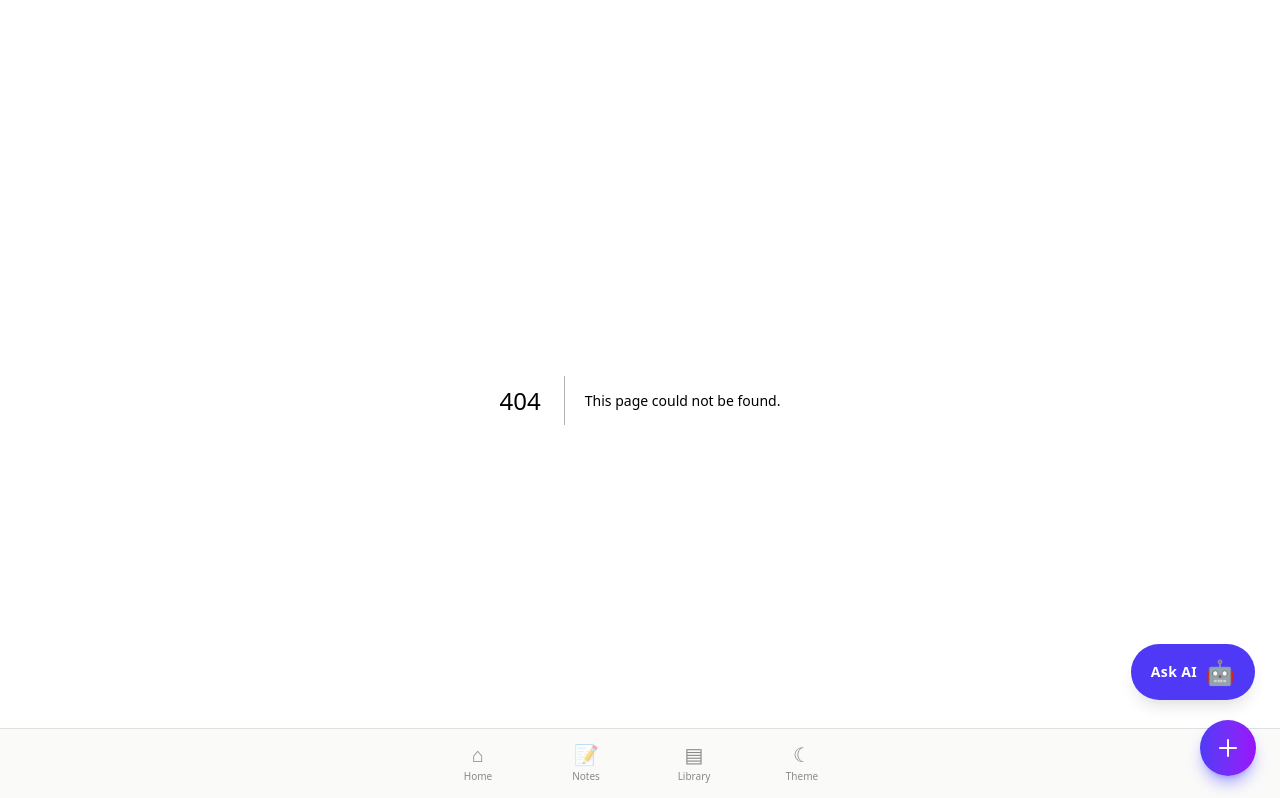
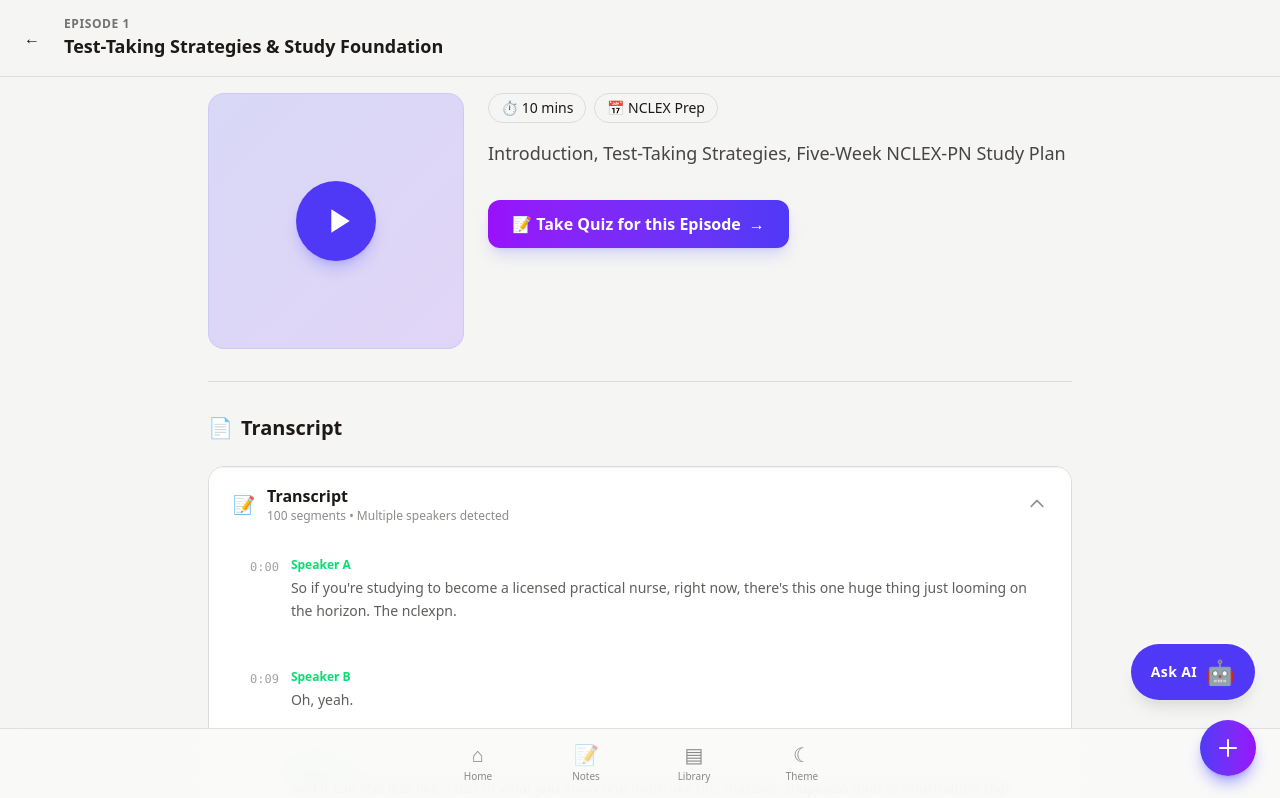
Before and after one commit to SGiQ/nclex-study-guide, a Next.js app: page /audio/1 in a window 1280 px wide. Before the commit this address had no page. Shown: the top 798 px of the page. Built offline with nearby package versions, Linux system fonts and the light colour scheme.

Commit message:
Implement Audio Lesson page and move transcript view

```diff
--- /dev/null
+++ b/app/audio/[id]/page.tsx
@@ -0,0 +1,132 @@
+'use client';
+
+import { use, useEffect, useState } from 'react';
+import Link from 'next/link';
+import { notFound } from 'next/navigation';
+import { usePlayer } from '@/app/context/PlayerContext';
+import TranscriptViewer from '@/app/components/TranscriptViewer';
+import { getTranscript } from '@/app/data/transcripts';
+import episodes from '@/app/data/episodes.json';
+
+export default function AudioLessonPage({ params }: { params: Promise<{ id: string }> }) {
+    const { id } = use(params);
+    const episodeId = parseInt(id);
+    const episode = episodes.find(e => e.id === episodeId);
+
+    const { currentTime, currentEpisode, playEpisode, isPlaying, setIsPlaying } = usePlayer();
+
+    // Determine effective time:
+    // If this episode is playing, use global currentTime.
+    // If not, use 0 or local state if we want to support reading without playing (but auto-scroll won't work).
+    // The user wants to "transcription to the audio lesson", so syncing is key.
+    const isCurrentEpisode = currentEpisode?.id === episodeId;
+    const effectiveTime = isCurrentEpisode ? currentTime : 0;
+
+    if (!episode) {
+        return notFound();
+    }
+
+    const segments = getTranscript(episodeId);
+
+    const handlePlayPause = () => {
+        if (isCurrentEpisode) {
+            setIsPlaying(!isPlaying);
+        } else {
+            // Need to reshape episode from JSON to match PlayerContext Episode type if needed
+            // efficiently they are likely same structure
+            playEpisode(episode as any);
+        }
+    };
+
+    return (
+        <div className="min-h-screen bg-background pb-[180px] text-foreground">
+            {/* Header */}
+            <div className="sticky top-0 z-10 bg-background/80 backdrop-blur-md border-b border-nav-border px-4 py-4">
+                <div className="flex items-center gap-4">
+                    <Link href="/audio" className="h-8 w-8 flex items-center justify-center rounded-full bg-surface/10 hover:bg-surface/20 transition-colors">
+                        ←
+                    </Link>
+                    <div className="flex-1 min-w-0">
+                        <div className="text-xs font-bold uppercase tracking-wider opacity-60">Episode {episode.order}</div>
+                        <h1 className="text-lg font-bold truncate pr-4">{episode.title}</h1>
+                    </div>
+                </div>
+            </div>
+
+            <div className="max-w-4xl mx-auto p-4 space-y-8 animate-enter">
+
+                {/* Hero / Player Control Area */}
+                <div className="flex flex-col md:flex-row gap-6 items-start">
+                    {/* Art / Play Button */}
+                    <div className="w-full md:w-64 shrink-0">
+                        <div className="aspect-square rounded-2xl bg-indigo-500/10 border border-indigo-500/20 flex items-center justify-center relative overflow-hidden group">
+                            <div className="absolute inset-0 bg-gradient-to-br from-indigo-500/20 to-purple-500/20 opacity-50" />
+                            <button
+                                onClick={handlePlayPause}
+                                className="relative z-10 h-20 w-20 rounded-full bg-indigo-600 hover:bg-indigo-500 text-white flex items-center justify-center transition-transform hover:scale-105 active:scale-95 shadow-lg shadow-indigo-500/30"
+                            >
+                                {isCurrentEpisode && isPlaying ? (
+                                    <svg className="w-10 h-10" fill="currentColor" viewBox="0 0 24 24"><path d="M6 19h4V5H6v14zm8-14v14h4V5h-4z" /></svg>
+                                ) : (
+                                    <svg className="w-10 h-10 ml-1" fill="currentColor" viewBox="0 0 24 24"><path d="M8 5v14l11-7z" /></svg>
+                                )}
+                            </button>
+                        </div>
+                    </div>
+
+                    {/* Metadata */}
+                    <div className="flex-1 space-y-4">
+                        <div className="flex flex-wrap gap-2 text-sm">
+                            <span className="px-3 py-1 rounded-full bg-surface/10 border border-nav-border font-medium">
+                                ⏱️ {Math.floor(episode.duration / 60)} mins
+                            </span>
+                            <span className="px-3 py-1 rounded-full bg-surface/10 border border-nav-border font-medium">
+                                📅 NCLEX Prep
+                            </span>
+                        </div>
+                        <p className="text-foreground/80 leading-relaxed text-lg">
+                            {episode.description}
+                        </p>
+
+                        {/* Quiz Call to Action */}
+                        <div className="pt-4">
+                            <Link
+                                href={`/quizzes/${episodeId}`}
+                                className="inline-flex items-center gap-2 px-6 py-3 rounded-xl bg-gradient-to-r from-purple-600 to-indigo-600 text-white font-bold hover:opacity-90 transition-opacity shadow-lg shadow-indigo-500/20"
+                            >
+                                <span>📝 Take Quiz for this Episode</span>
+                                <span>→</span>
+                            </Link>
+                        </div>
+                    </div>
+                </div>
+
+                {/* Transcript Section */}
+                <div className="pt-8 border-t border-nav-border">
+                    <h2 className="text-xl font-bold mb-6 flex items-center gap-2">
+                        <span>📄</span> Transcript
+                    </h2>
+
+                    <div className="bg-surface/5 rounded-2xl border border-nav-border overflow-hidden min-h-[400px]">
+                        <TranscriptViewer
+                            segments={segments}
+                            currentTime={effectiveTime}
+                            onSeek={(time) => {
+                                if (isCurrentEpisode) {
+                                    // Use PlayerContext play logic if available or access audioRef?
+                                    // PlayerContext doesn't expose seek.
+                                    // We might need to handle seek via global player or ignore for now.
+                                    // Actually, Player.tsx handles seek internally. External seek is hard via Context currently.
+                                    // We provided `setCurrentTime` but that updates state, doesn't seek audio.
+                                    // To fix this fully, we'd need `seekTo` in context.
+                                    // For now, auto-scroll works "read-only" sync. Seek might be disabled or minimal.
+                                }
+                            }}
+                        />
+                    </div>
+                </div>
+
+            </div>
+        </div>
+    );
+}
--- a/app/audio/page.tsx
+++ b/app/audio/page.tsx
@@ -83,10 +83,10 @@ export default function AudioParams() {
                     const isCurrent = currentEpisode?.id === episode.id;
 
                     return (
-                        <div
+                        <Link
                             key={episode.id}
-                            onClick={() => playEpisode(episode)}
-                            className={`animate-enter p-4 flex items-center gap-4 cursor-pointer hover:bg-surface/5 active:scale-[0.99] transition-all ${isCurrent ? 'bg-indigo-500/10 border-l-4 border-indigo-500' : 'border-l-4 border-transparent'}`}
+                            href={`/audio/${episode.id}`}
+                            className={`block animate-enter p-4 flex items-center gap-4 cursor-pointer hover:bg-surface/5 active:scale-[0.99] transition-all ${isCurrent ? 'bg-indigo-500/10 border-l-4 border-indigo-500' : 'border-l-4 border-transparent'}`}
                         >
                             {/* Number Box */}
                             <div className={`h-12 w-12 rounded-lg shrink-0 flex items-center justify-center shadow-sm transition-colors ${isCurrent ? 'bg-indigo-600 text-white' : 'bg-blue-600 text-white'}`}>
@@ -147,10 +147,17 @@ export default function AudioParams() {
                             </div>
 
                             {/* Play Action */}
-                            <button className={`h-8 w-8 flex items-center justify-center rounded-full border transition-colors ${isCurrent ? 'border-indigo-500/30 text-indigo-400' : 'border-foreground/10 text-foreground/20'}`}>
+                            <button
+                                onClick={(e) => {
+                                    e.preventDefault();
+                                    e.stopPropagation();
+                                    playEpisode(episode);
+                                }}
+                                className={`h-8 w-8 flex items-center justify-center rounded-full border transition-colors hover:bg-surface/20 ${isCurrent ? 'border-indigo-500/30 text-indigo-400' : 'border-foreground/10 text-foreground/20'}`}
+                            >
                                 {isCurrent && isPlaying ? '⏸' : '▶'}
                             </button>
-                        </div>
+                        </Link>
                     );
                 })}
 
--- a/app/components/Player.tsx
+++ b/app/components/Player.tsx
@@ -8,7 +8,7 @@ import TranscriptViewer from './TranscriptViewer';
 import { getTranscript } from '@/app/data/transcripts';
 
 export default function Player() {
-    const { currentEpisode, isPlaying, setIsPlaying, togglePlay, closePlayer } = usePlayer();
+    const { currentEpisode, isPlaying, setIsPlaying, togglePlay, closePlayer, setCurrentTime } = usePlayer();
     const { saveItem, removeItem, isSaved } = useLibrary();
 
     const audioRef = useRef<HTMLAudioElement>(null);
@@ -50,6 +50,7 @@ export default function Player() {
     const handleTimeUpdate = () => {
         if (audioRef.current) {
             const current = audioRef.current.currentTime;
+            setCurrentTime(current);
             const total = audioRef.current.duration || duration || 1;
 
             if (audioRef.current.duration && Math.abs(audioRef.current.duration - duration) > 1) {
@@ -312,18 +313,7 @@ export default function Player() {
                         </div>
                     </div>
 
-                    {/* Transcript Viewer */}
-                    {currentEpisode && (
-                        <TranscriptViewer
-                            segments={getTranscript(currentEpisode.id)}
-                            currentTime={audioRef.current?.currentTime || 0}
-                            onSeek={(time) => {
-                                if (audioRef.current) {
-                                    audioRef.current.currentTime = time;
-                                }
-                            }}
-                        />
-                    )}
+
 
                     {/* Bottom Icons (Connect/Share) */}
                     <div className="flex-none flex items-center justify-between px-4 pb-2">
--- a/app/context/PlayerContext.tsx
+++ b/app/context/PlayerContext.tsx
@@ -14,10 +14,12 @@ interface Episode {
 interface PlayerContextType {
     currentEpisode: Episode | null;
     isPlaying: boolean;
+    currentTime: number;
     playEpisode: (episode: Episode) => void;
     loadEpisode: (episode: Episode) => void;
     togglePlay: () => void;
     setIsPlaying: (playing: boolean) => void;
+    setCurrentTime: (time: number) => void;
     closePlayer: () => void;
 }
 
@@ -26,6 +28,7 @@ const PlayerContext = createContext<PlayerContextType | undefined>(undefined);
 export function PlayerProvider({ children }: { children: ReactNode }) {
     const [currentEpisode, setCurrentEpisode] = useState<Episode | null>(null);
     const [isPlaying, setIsPlaying] = useState(false);
+    const [currentTime, setCurrentTime] = useState(0);
 
     const playEpisode = (episode: Episode) => {
         if (currentEpisode?.id === episode.id) {
@@ -33,12 +36,14 @@ export function PlayerProvider({ children }: { children: ReactNode }) {
         } else {
             setCurrentEpisode(episode);
             setIsPlaying(true);
+            setCurrentTime(0);
         }
     };
 
     const loadEpisode = (episode: Episode) => {
         setCurrentEpisode(episode);
         setIsPlaying(false);
+        setCurrentTime(0);
     };
 
     const togglePlay = () => {
@@ -48,10 +53,11 @@ export function PlayerProvider({ children }: { children: ReactNode }) {
     const closePlayer = () => {
         setCurrentEpisode(null);
         setIsPlaying(false);
+        setCurrentTime(0);
     };
 
     return (
-        <PlayerContext.Provider value={{ currentEpisode, isPlaying, playEpisode, loadEpisode, togglePlay, setIsPlaying, closePlayer }}>
+        <PlayerContext.Provider value={{ currentEpisode, isPlaying, currentTime, setCurrentTime, playEpisode, loadEpisode, togglePlay, setIsPlaying, closePlayer }}>
             {children}
         </PlayerContext.Provider>
     );
```
